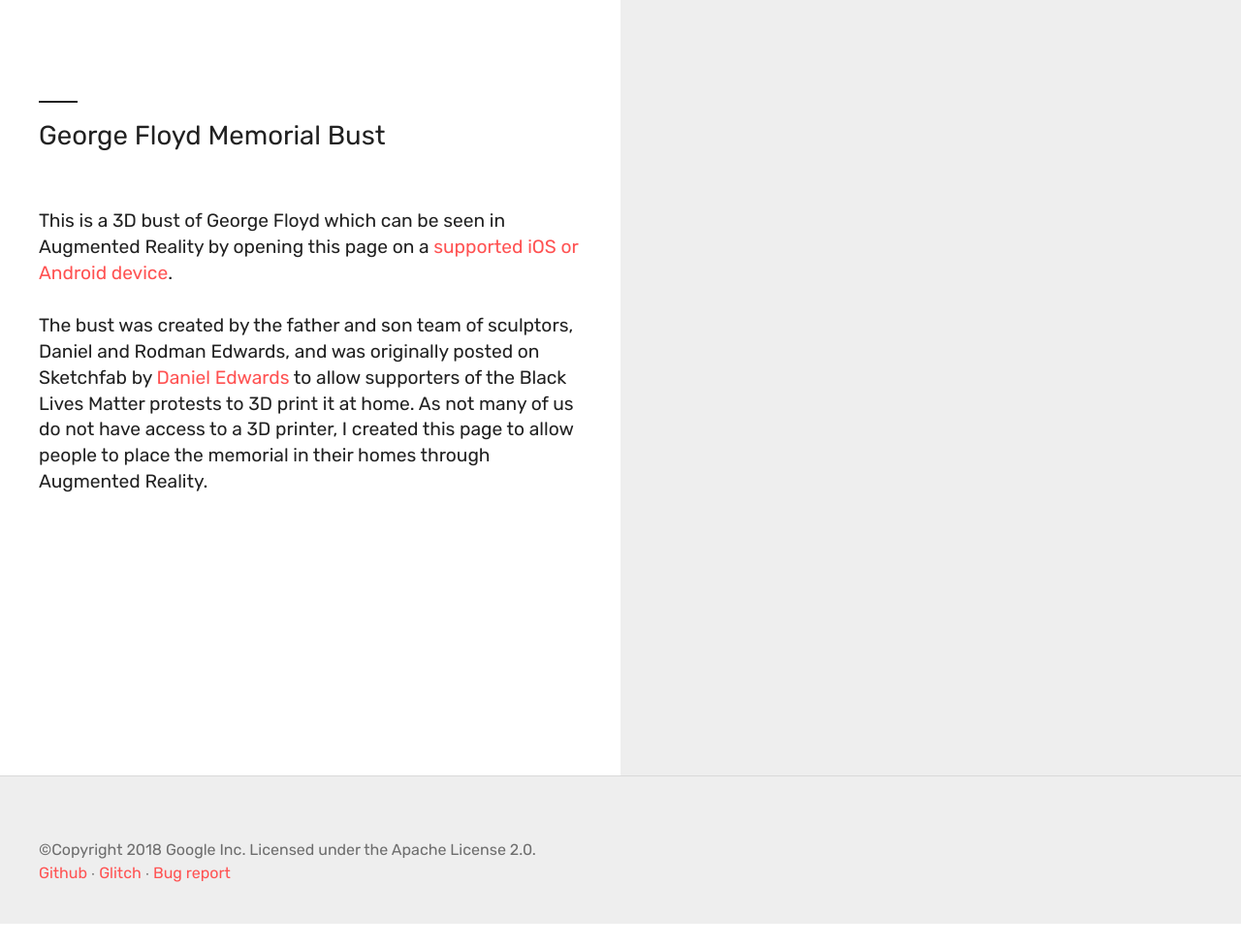
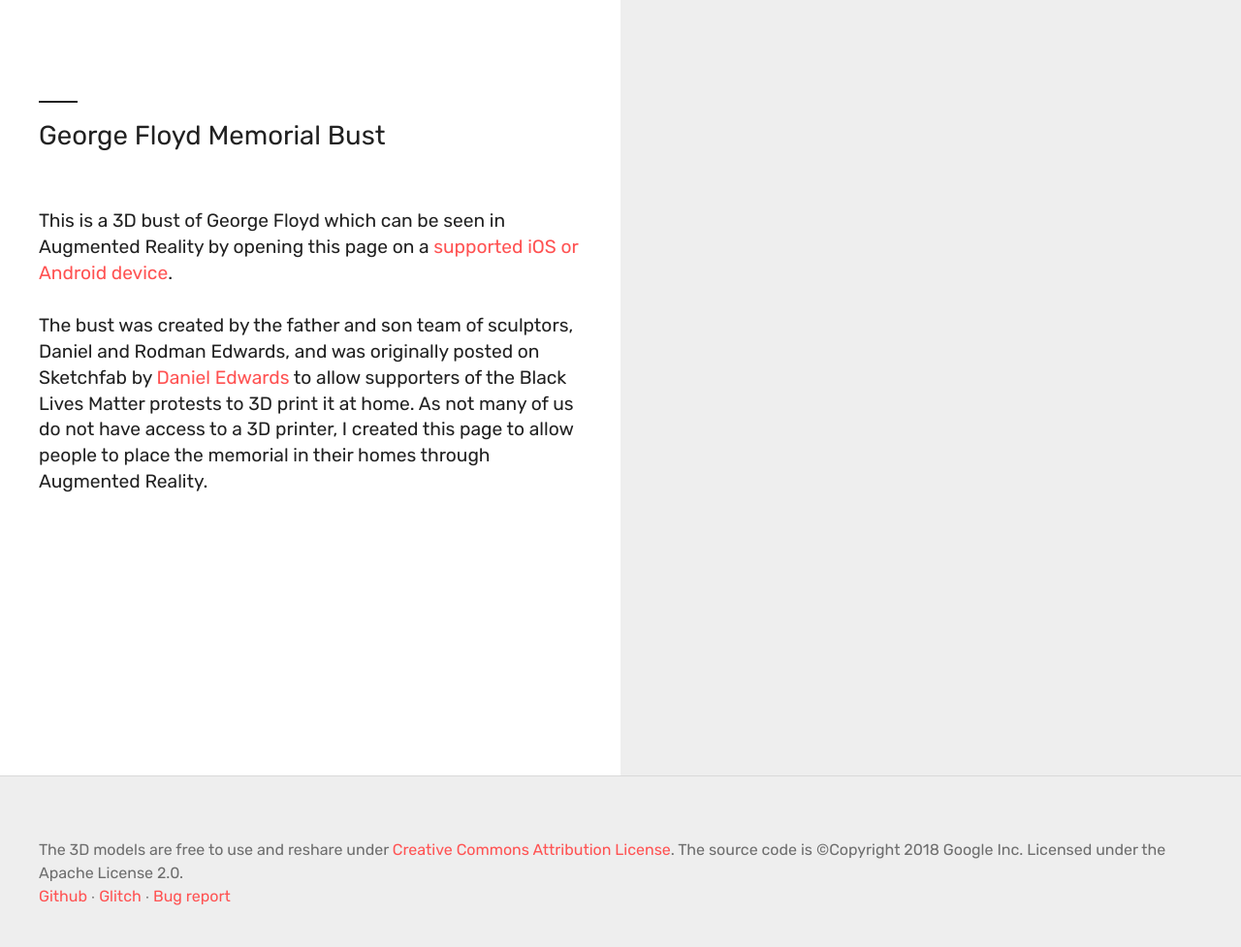
Before and after one commit to eman2XR/George-Floyd-AR-memorial, a plain HTML site: page index.html in a window 1280 px wide. Shown: the whole page at 97% size. Before the commit the page ends 953 px from the top, so only its background shows below. Drawn offline with Linux system fonts and the light colour scheme; some packages are replaced by stand-ins of ours; a script that the page names is missing.

Commit message:
new copyright description

```diff
--- a/index.html
+++ b/index.html
@@ -80,7 +80,9 @@
     <ul>
     </ul>
 
-    <div style="margin-top:24px;" class="copyright">©Copyright 2018 Google Inc. Licensed under the Apache License 2.0.</div>
+    <div style="margin-top:24px;" class="copyright">
+    The 3D models are free to use and reshare under <a href="https://github.com/GoogleWebComponents/model-viewer">Creative Commons Attribution License</a>.
+    The source code is ©Copyright 2018 Google Inc. Licensed under the Apache License 2.0.</div>
     <div><a href="https://github.com/GoogleWebComponents/model-viewer">Github</a> ∙ <a href="https://model-viewer.glitch.me/">Glitch</a> ∙ <a href="https://github.com/GoogleWebComponents/model-viewer/issues">Bug report</a></div>
   </div>
 
```
